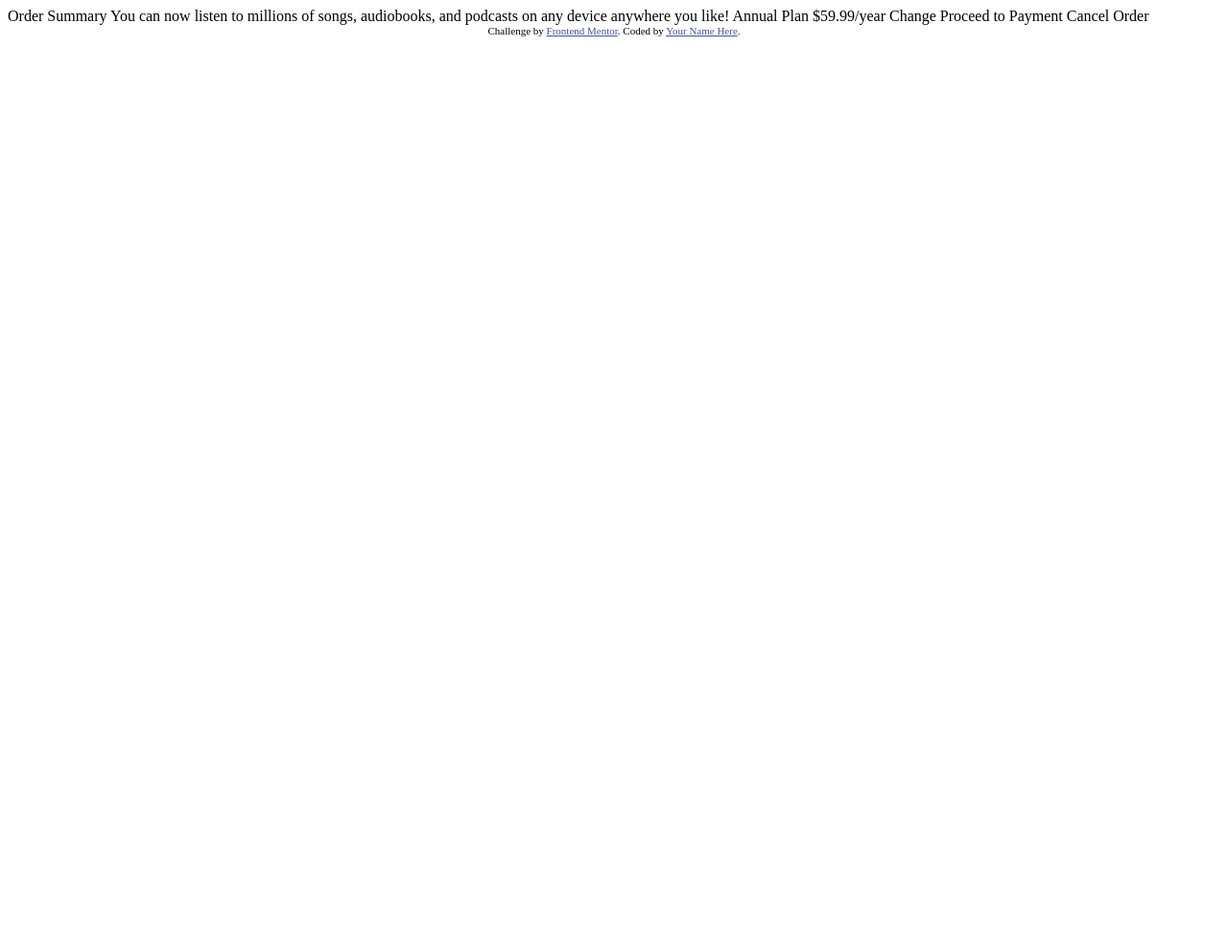
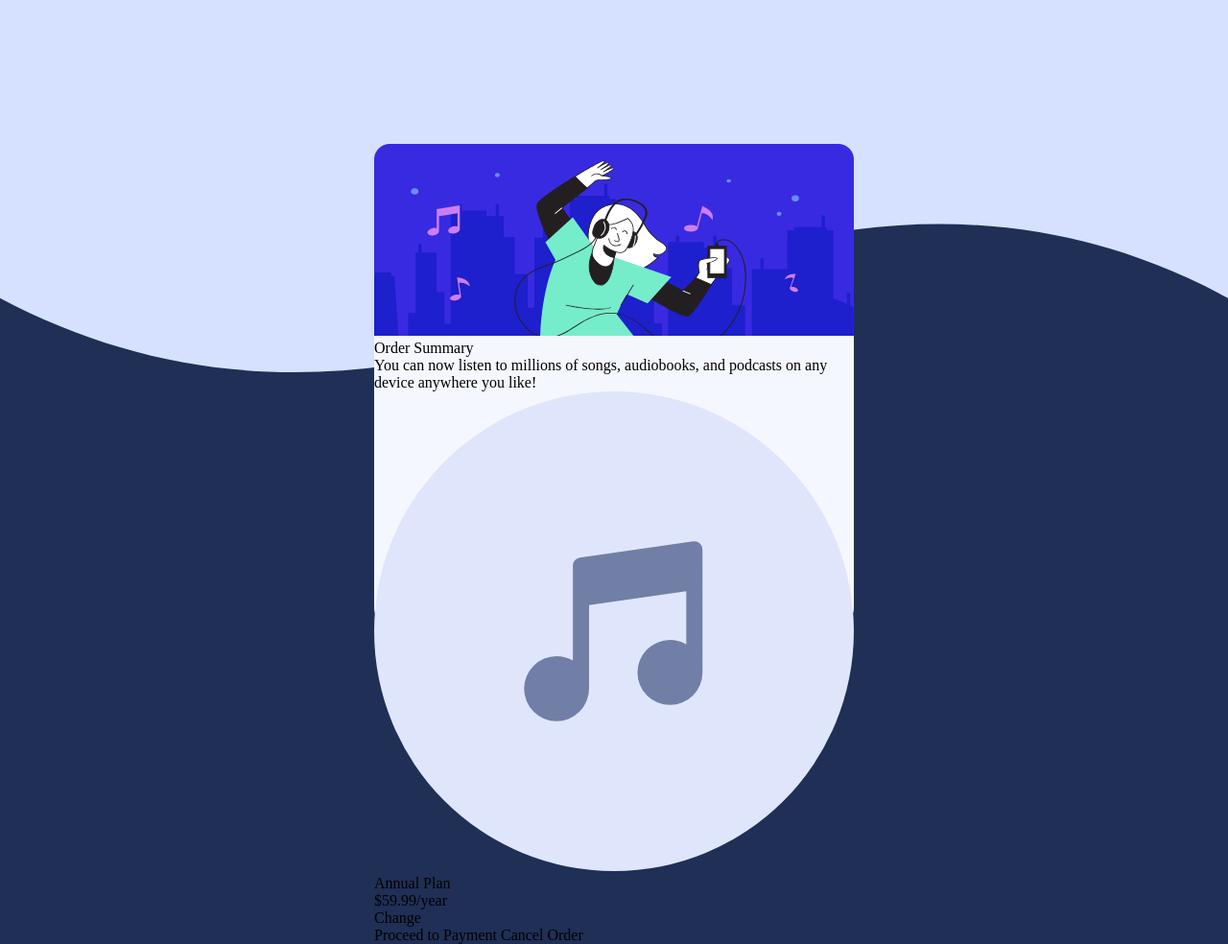
Before and after one commit to FlorencioQuelca/frontend2, a plain HTML site: page index.html in a window 1280 px wide. Shown: the whole page at 96% size. Before the commit the page ends 800 px from the top, so only its background shows below. Drawn offline with Linux system fonts and the light colour scheme.

Commit message:
avance 01

```diff
--- a/index.html
+++ b/index.html
@@ -5,33 +5,40 @@
   <meta name="viewport" content="width=device-width, initial-scale=1.0"> <!-- displays site properly based on user's device -->
 
   <link rel="icon" type="image/png" sizes="32x32" href="./images/favicon-32x32.png">
-
   <title>Frontend Mentor | Order summary card</title>
-
-  <!-- Feel free to remove these styles or customise in your own stylesheet 👍 -->
-  <style>
-    .attribution { font-size: 11px; text-align: center; }
-    .attribution a { color: hsl(228, 45%, 44%); }
-  </style>
+  <link rel="stylesheet" href="./styles.css">
 </head>
 <body>
 
-  Order Summary
+ <div class="principal">
 
-  You can now listen to millions of songs, audiobooks, and podcasts on any
-  device anywhere you like!
+   <div class="card">
 
-  Annual Plan
-  $59.99/year
+      <img src="./images/illustration-hero.svg" alt="hero">
+      <p>
+        Order Summary
+      </p>
+      <p>
+        You can now listen to millions of songs, audiobooks, and podcasts on any
+        device anywhere you like!
+      </p>
 
-  Change
+      <div class="tag">
+           <img src="./images/icon-music.svg" alt="music">
+          <div class="padre">
+               <div class="hijo">Annual Plan</div>
+               <div class="hijo">$59.99/year</div>
+          </div>
+          <div class="hermano">
+            Change
+          </div>
+      </div>
 
-  Proceed to Payment
-  Cancel Order
+     Proceed to Payment
+     Cancel Order
 
-  <div class="attribution">
-    Challenge by <a href="https://www.frontendmentor.io?ref=challenge" target="_blank">Frontend Mentor</a>.
-    Coded by <a href="#">Your Name Here</a>.
-  </div>
+   </div>
+
+ </div>
 </body>
 </html>
--- /dev/null
+++ b/styles.css
@@ -0,0 +1,39 @@
+:root{
+    --pale-blue: hsl(225, 100%, 94%);
+    --bright-blue: hsl(245, 75%, 52%);
+    --very-pale-blue: hsl(225, 100%, 98%);
+    --desaturated-blue: hsl(224, 23%, 55%);
+    --dark-blue: hsl(223, 47%, 23%);
+}
+*{
+    margin: 0;
+    padding: 0;
+}
+body{
+    background-color: var(--dark-blue);
+    background-image: url(./images/pattern-background-desktop.svg);
+    background-repeat: no-repeat;
+    background-size:contain;
+}
+
+.principal{
+    min-height: 100vh;
+    display: flex;
+    align-items: center;
+    justify-content: center;
+}
+
+.card{
+    width: 500px;
+    height: 500px;
+    background-color: var(--very-pale-blue);
+    border-radius: 1em;
+}
+.card img{
+    border-radius: 1em 1em 0 0;
+    width: 100%;
+    height: 40%;
+}
+.tag img{
+   border-image: auto;
+}
```
